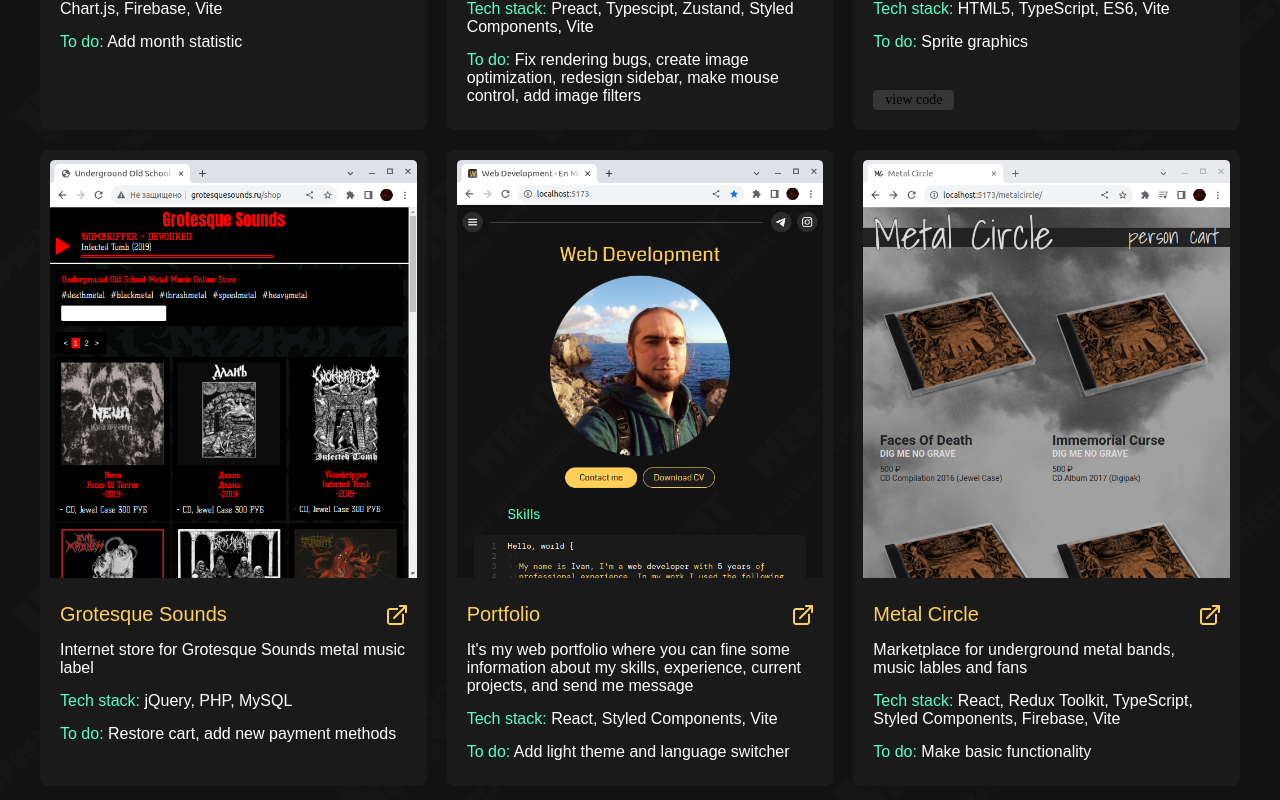
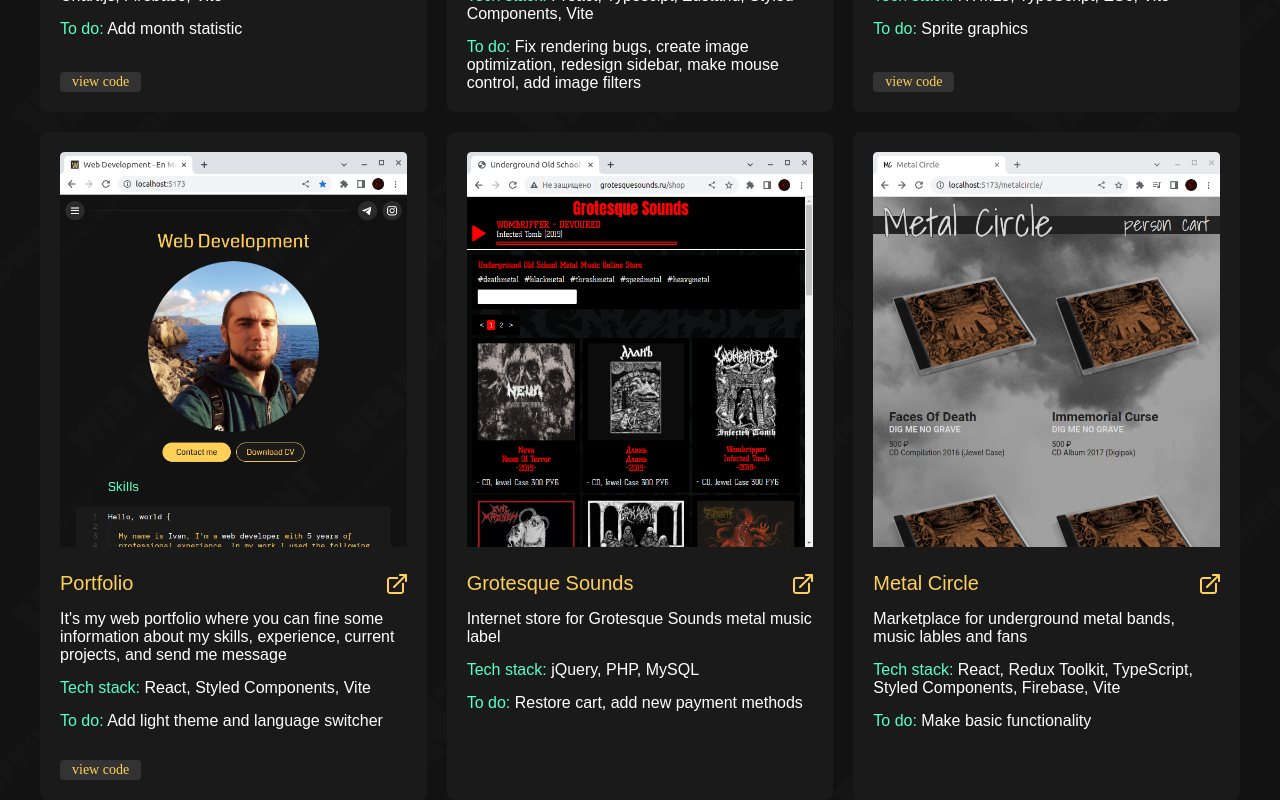
Before and after one commit to enmourn/enmourn.github.io, a React (Vite) app: page / in a window 1280 px wide. Shown: the part 1340-2140 px from the top of the page. Built offline with nearby package versions, Linux system fonts and the light colour scheme; a web font is replaced by a local one.

Commit message:
view code extend

```diff
--- a/src/assets/components/Common.jsx
+++ b/src/assets/components/Common.jsx
@@ -26,7 +26,9 @@ export const GlobalStyle = createGlobalStyle`
     --color-3: #FFD058;
     --color-3-light: #f8e2a9;
     --color-6: #4f4e4e;
-    --color-7: #353535;
+    --color-7: #333;
+    --color-8: #999;
+    --color-9: #222;
   }
   body {
     background-image: url('/bg.png');
--- a/src/assets/components/CurrentProjects.jsx
+++ b/src/assets/components/CurrentProjects.jsx
@@ -1,7 +1,8 @@
 import styled from "styled-components"
-import { Button, Section } from "./Common"
+import { Section } from "./Common"
 import { ReactComponent as IconExternalLink } from "./icons/external-link.svg"
 import { device } from "./Common"
+import { currentProjects } from "../../config"
 
 const Projects = styled.div`
   display: grid;
@@ -14,133 +15,79 @@ const Projects = styled.div`
     grid-template-columns: auto;
   }
 `
-const Project = styled.div`
+const Project = styled.a`
+  text-decoration: none;
   display: flex;
   flex-direction: column;
   row-gap: 15px;
   min-width: calc(25% - 15px);
   border-radius: 8px;
   background: var(--color-0);
-  padding-bottom: 20px;
+  transition: background-color 0.2s;
+  padding: 20px;
+  cursor: pointer;
+  &:hover {
+    background: var(--color-9);
+  }
 `
 const Image = styled.img`
-  max-width: calc(100% - 20px);
-  border-radius: 8px;
-  padding: 10px;
+  margin-bottom: 10px;
 `
-const Title = styled.a`
+
+const Title = styled.h2`
   display: flex;
   justify-content: space-between;
   color: var(--color-3);
-  padding: 0 20px;
   font-size: 20px;
-  text-decoration: none;
+  margin: 0;
   svg {
     margin-top: 2px;
-  }
-  &:hover {
-    color: var(--color-2);
-    cursor: pointer;
-    svg path {
-      fill: var(--color-2);
-    }
   }
 `
 const Text = styled.p`
   color: var(--color-1);
-  padding: 0 20px;
   margin: 0;
-  &:last-of-type {
-    margin-bottom: 5px;
-  }
 `
 const Mark = styled.mark`
   background: transparent;
   color: var(--color-2);
 `
 
-const ViewCode = styled.a`
+const ViewCode = styled.object`
+  margin-top: auto;
+  display: flex;
+  a {
     background: var(--color-7);
-  border: none;
     border-radius: 4px;
+    text-decoration: none;
     font-family: "Coda";
     font-size: 14px;
-  color: black;
-  text-decoration: none;
-  align-self: flex-start;
-  margin-top: auto;
-  margin-left: 20px;
+    color: var(--color-3);
     padding: 2px 12px;
-  transition: background-color 0.2s;
-  cursor: pointer;
+    margin-top: 15px;
+    transition: background-color 0.2s, color 0.2s;
+    @media (hover: hover) {
       &:hover {
         background: var(--color-6);
       }
+    }
+    @media (hover: none) {
+      &:active {
+        background: var(--color-6);
+      }
+    }
+  }
 `
-
-const projects = [
-  {
-    img: "/projects/bandstats.png",
-    title: "BandStats",
-    link: "/bandstats",
-    description: "Simple and convenient tool for evaluating the activity of a group and its members",
-    techStack: "React, React Router, Chakra, Chart.js, Firebase, Vite",
-    toDo: "Add month statistic",
-  },
-  {
-    img: "./projects/collagepro.png",
-    title: "Collage Pro",
-    link: "/collagepro",
-    description: `Collage maker with the ability to change canvas, template, save project localy and
-      getting preview and final image`,
-    techStack: "Preact, Typescipt, Zustand, Styled Components, Vite",
-    toDo: "Fix rendering bugs, create image optimization, redesign sidebar, make mouse control, add image filters",
-  },
-  {
-    img: "./projects/lost-in-the-forest.png",
-    title: "Lost In The Forest",
-    link: "/lost-in-the-forest",
-    linkCode: "https://github.com/enmourn/lost-in-the-forest",
-    description: "2D top-down view simulator, created to demonstrate what happens to a person lost in the forest.",
-    techStack: "HTML5, TypeScript, ES6, Vite",
-    toDo: "Sprite graphics",
-  },
-  {
-    img: "./projects/grotesquesounds.png",
-    title: "Grotesque Sounds",
-    link: "http://grotesquesounds.ru",
-    description: "Internet store for Grotesque Sounds metal music label",
-    techStack: "jQuery, PHP, MySQL",
-    toDo: "Restore cart, add new payment methods",
-  },
-  {
-    img: "./projects/portfolio.png",
-    title: "Portfolio",
-    link: "/",
-    description: `It's my web portfolio where you can fine some information about my skills, experience,
-      current projects, and send me message`,
-    techStack: "React, Styled Components, Vite",
-    toDo: "Add light theme and language switcher",
-  },
-  {
-    img: "./projects/metal-circle.png",
-    title: "Metal Circle",
-    link: "/metalcircle",
-    description: "Marketplace for underground metal bands, music lables and fans",
-    techStack: "React, Redux Toolkit, TypeScript, Styled Components, Firebase, Vite",
-    toDo: "Make basic functionality",
-  },
-]
 
 export default function CurrentProjects() {
   return (
     <Section>
       <h2 id="current-projects">My current projects</h2>
       <Projects>
-        {projects.map((project) => (
-          <Project key={project.title}>
+        {currentProjects.map((project) => (
+          <Project key={project.title} href={project.link} target="_blank">
             <Image src={project.img} />
-            <Title href={project.link} target="_blank">
+            <Title>
               {project.title}
               <IconExternalLink />
             </Title>
@@ -154,8 +101,10 @@ export default function CurrentProjects() {
               {project.toDo}
             </Text>
             {project.linkCode && (
-              <ViewCode href={project.linkCode} target="_blank">
+              <ViewCode>
+                <a href={project.linkCode} target="_blank">
                   view code
+                </a>
               </ViewCode>
             )}
           </Project>
--- /dev/null
+++ b/src/config.js
@@ -0,0 +1,55 @@
+export const currentProjects = [
+  {
+    img: "/projects/bandstats.png",
+    title: "BandStats",
+    link: "/bandstats",
+    linkCode: "https://github.com/enmourn/bandstats",
+    description: "Simple and convenient tool for evaluating the activity of a group and its members",
+    techStack: "React, React Router, Chakra, Chart.js, Firebase, Vite",
+    toDo: "Add month statistic",
+  },
+  {
+    img: "./projects/collagepro.png",
+    title: "Collage Pro",
+    link: "/collagepro",
+    description: `Collage maker with the ability to change canvas, template, save project localy and
+      getting preview and final image`,
+    techStack: "Preact, Typescipt, Zustand, Styled Components, Vite",
+    toDo: "Fix rendering bugs, create image optimization, redesign sidebar, make mouse control, add image filters",
+  },
+  {
+    img: "./projects/lost-in-the-forest.png",
+    title: "Lost In The Forest",
+    link: "/lost-in-the-forest",
+    linkCode: "https://github.com/enmourn/lost-in-the-forest",
+    description: "2D top-down view simulator, created to demonstrate what happens to a person lost in the forest.",
+    techStack: "HTML5, TypeScript, ES6, Vite",
+    toDo: "Sprite graphics",
+  },
+  {
+    img: "./projects/portfolio.png",
+    title: "Portfolio",
+    link: "/",
+    linkCode: "https://github.com/enmourn/enmourn.github.io",
+    description: `It's my web portfolio where you can fine some information about my skills, experience,
+      current projects, and send me message`,
+    techStack: "React, Styled Components, Vite",
+    toDo: "Add light theme and language switcher",
+  },
+  {
+    img: "./projects/grotesquesounds.png",
+    title: "Grotesque Sounds",
+    link: "http://grotesquesounds.ru",
+    description: "Internet store for Grotesque Sounds metal music label",
+    techStack: "jQuery, PHP, MySQL",
+    toDo: "Restore cart, add new payment methods",
+  },
+  {
+    img: "./projects/metal-circle.png",
+    title: "Metal Circle",
+    link: "/metalcircle",
+    description: "Marketplace for underground metal bands, music lables and fans",
+    techStack: "React, Redux Toolkit, TypeScript, Styled Components, Firebase, Vite",
+    toDo: "Make basic functionality",
+  },
+]
```
Lines whose indentation alone changed are shown as unchanged.
